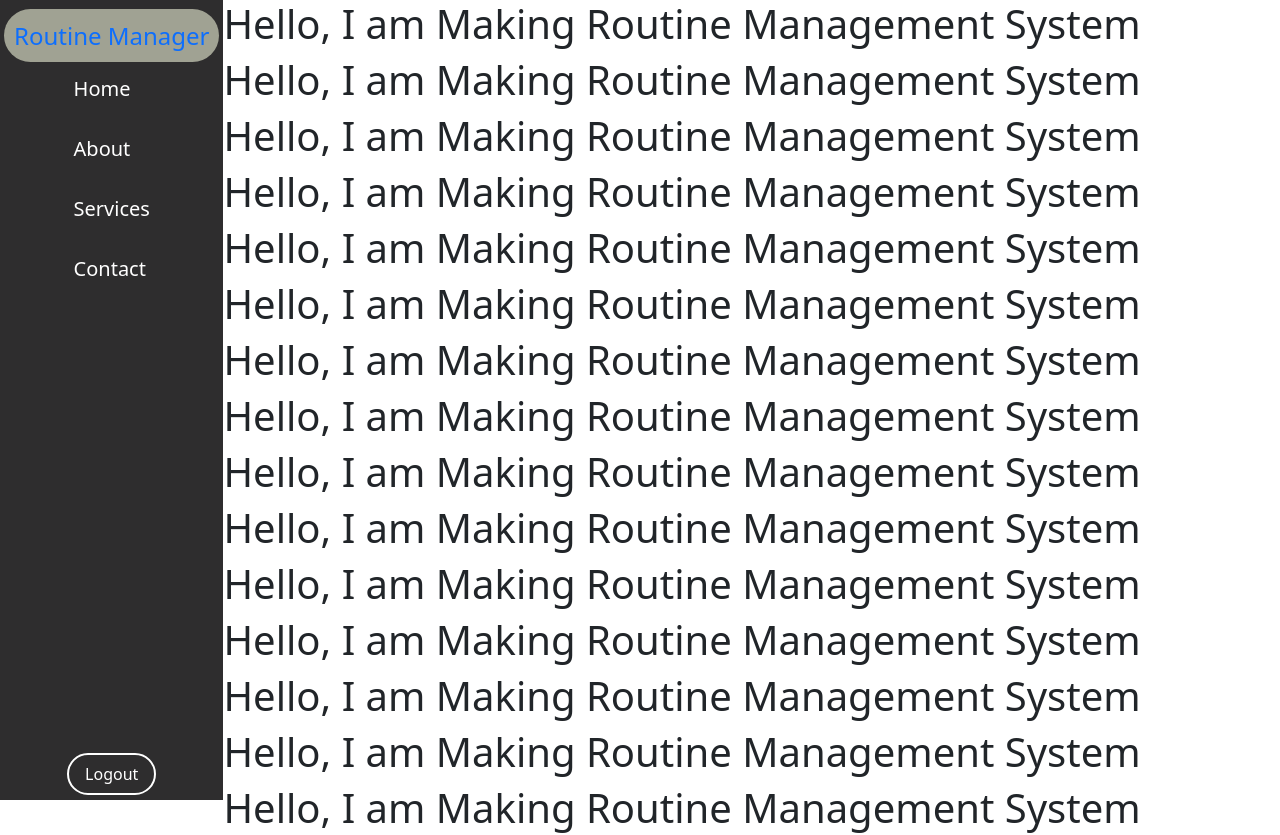
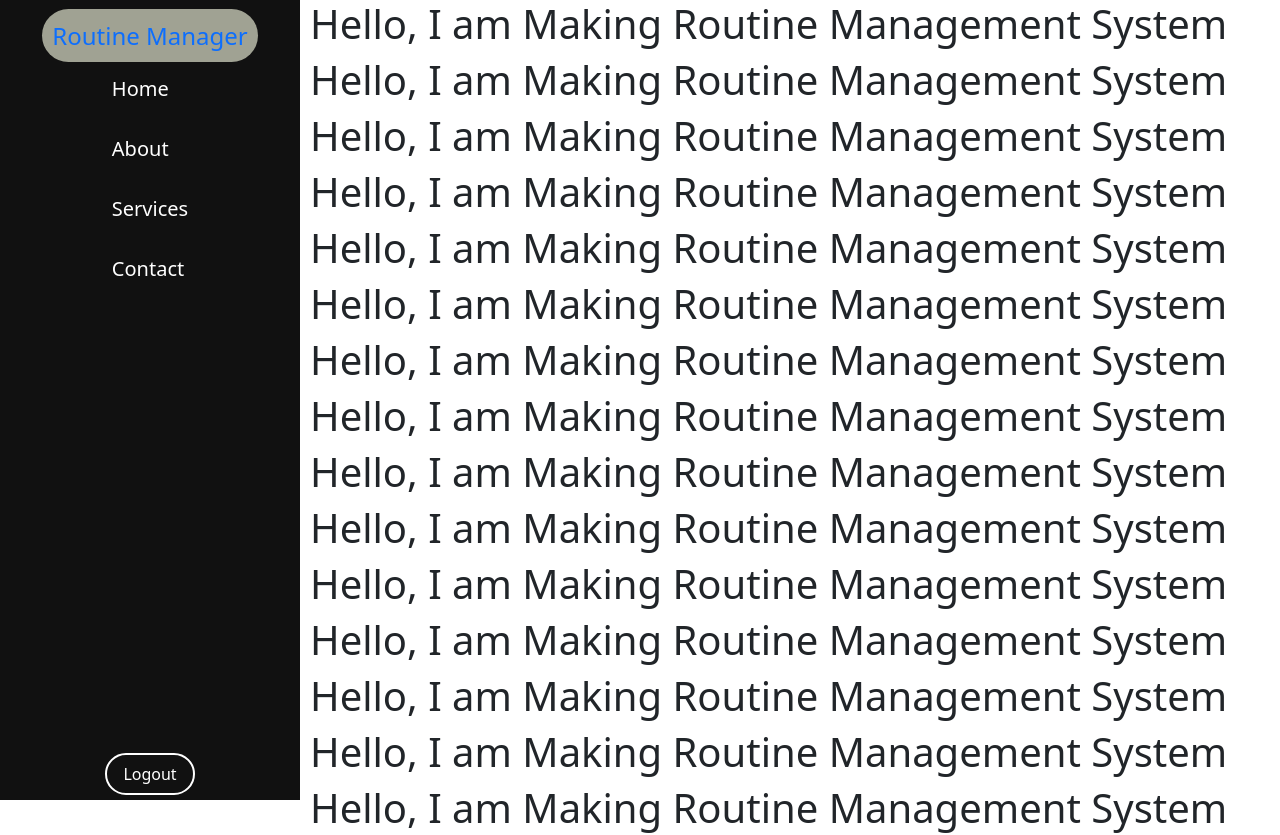
Before and after one commit to Mandipbhattarai/Frontend, a plain HTML site: page Frontend/index.html in a window 1280 px wide. Shown: the top 835 px of the page. Before the commit the page ends 800 px from the top, so only its background shows below. Drawn offline with nearby package versions, Linux system fonts and the light colour scheme.

Commit message:
Add files via upload

```diff
--- a/Frontend/index.html
+++ b/Frontend/index.html
@@ -20,6 +20,7 @@
   <body>
     <div class="outermost_container">
       <!-- ------------------------------------------NAVBAR--------------------------------------------- -->
+
       <nav class="navbar">
         <div class="logo">
           <li><a href="#">Routine Manager</a></li>
@@ -35,8 +36,8 @@
         </div>
       </nav>
       <!-- ------------------------------------------NAVBAR--------------------------------------------- -->
-
-      <div class="Container_ight_side_of_page">
+    </div>
+    <div class="container_right_side_of_page">
       <h1>Hello, I am Making Routine Management System</h1>
       <h1>Hello, I am Making Routine Management System</h1>
       <h1>Hello, I am Making Routine Management System</h1>
@@ -65,6 +66,5 @@
       <h1>Hello, I am Making Routine Management System</h1>
       <h1>Hello, I am Making Routine Management System</h1>
     </div>
-    </div>
   </body>
 </html>
--- a/Frontend/style.css
+++ b/Frontend/style.css
@@ -7,18 +7,21 @@ body{
 /* Outer Container */
 .outermost_container {
     display: flex;
-    position: fixed;
-    height: 100%;
-    top: 0;
-    left: 0;
 }
-
 /* Navbar Styles */
 .navbar {
     background-color: #2e2d2e;
     display: flex;
     flex-direction: column;
     align-items: center;
+    position: fixed !important;
+    height: 100%;
+    width: 300px;
+    z-index: 1;
+    top: 0;
+    left: 0;
+    background-color: #111; /* Black */
+    overflow-x: hidden; /* Disable horizontal scroll */
     padding-top: 20px; /* Optional: Add some padding for better aesthetics */
 }
 
@@ -107,8 +110,8 @@ body{
 /* Additional styles for beautiful design on the right side */
 .container_right_side_of_page {
     /* Add your container styles here */
-    margin-left: 20%; /* Set the margin to create space for the fixed navbar */
-    padding: 20px; /* Optional: Add padding for content */
+    margin-left: 300px;
+    padding: 0px 10px;
 }
 
 /* Additional styles for responsive design */
```
Also changed, not shown: 1 other file. Lines whose indentation alone changed are shown as unchanged.
